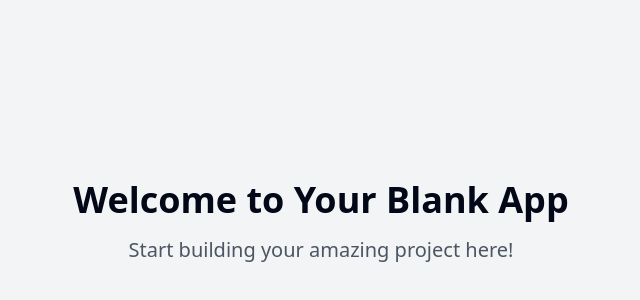
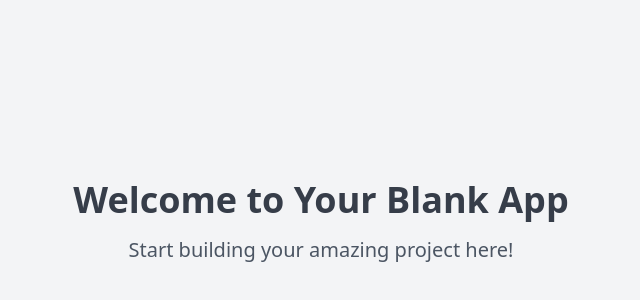
Before and after one commit to SadiqNaizam/mlo-a774-5f63, a React (Vite) app: page / in a window 1280 px wide. Shown: the part 178-478 px from the top of the page, without its empty margins (319-959 px from the left). Built offline with nearby package versions, Linux system fonts and the light colour scheme.

Commit message:
Files generated: index.css

```diff
--- a/src/index.css
+++ b/src/index.css
@@ -4,98 +4,113 @@
 
 @layer base {
   :root {
-    --background: 0 0% 100%;
-    --foreground: 222.2 84% 4.9%;
+    --background: 0 0% 98%; /* Near white */
+    --foreground: 220 15% 25%; /* Dark grayish blue */
 
-    --card: 0 0% 100%;
-    --card-foreground: 222.2 84% 4.9%;
+    --card: 0 0% 100%; /* White */
+    --card-foreground: 220 15% 25%; /* Dark grayish blue */
 
-    --popover: 0 0% 100%;
-    --popover-foreground: 222.2 84% 4.9%;
+    --popover: 0 0% 100%; /* White */
+    --popover-foreground: 220 15% 25%; /* Dark grayish blue */
 
-    --primary: 222.2 47.4% 11.2%;
-    --primary-foreground: 210 40% 98%;
+    --primary: 220 70% 55%; /* Professional blue */
+    --primary-foreground: 210 40% 98%; /* Light color for text on primary */
 
-    --secondary: 210 40% 96.1%;
-    --secondary-foreground: 222.2 47.4% 11.2%;
+    --secondary: 220 25% 90%; /* Light blue/gray */
+    --secondary-foreground: 220 70% 45%; /* Darker blue for text on secondary */
 
-    --muted: 210 40% 96.1%;
-    --muted-foreground: 215.4 16.3% 46.9%;
+    --muted: 220 20% 94%; /* Light gray */
+    --muted-foreground: 220 10% 45%; /* Medium gray */
 
-    --accent: 210 40% 96.1%;
-    --accent-foreground: 222.2 47.4% 11.2%;
+    --accent: 145 65% 40%; /* Actionable green */
+    --accent-foreground: 0 0% 100%; /* White text */
 
-    --destructive: 0 84.2% 60.2%;
-    --destructive-foreground: 210 40% 98%;
+    --destructive: 0 75% 55%; /* Clear red */
+    --destructive-foreground: 0 0% 100%; /* White text */
 
-    --border: 214.3 31.8% 91.4%;
-    --input: 214.3 31.8% 91.4%;
-    --ring: 222.2 84% 4.9%;
+    --border: 220 20% 85%; /* Subtle border */
+    --input: 220 20% 85%; /* Input border */
+    --ring: 220 70% 55%; /* Primary blue for focus rings */
 
-    --radius: 0.5rem;
+    --radius: 0.375rem; /* 6px */
 
+    /* Fonts */
+    --font-sans: "Inter", system-ui, -apple-system, BlinkMacSystemFont, "Segoe UI", Roboto, "Helvetica Neue", Arial, "Noto Sans", sans-serif, "Apple Color Emoji", "Segoe UI Emoji", "Segoe UI Symbol", "Noto Color Emoji";
+    --font-mono: ui-monospace, SFMono-Regular, Menlo, Monaco, Consolas, "Liberation Mono", "Courier New", monospace;
+
+    /* Sidebar colors aligned with main theme */
     --sidebar-background: 0 0% 98%;
-
-    --sidebar-foreground: 240 5.3% 26.1%;
-
-    --sidebar-primary: 240 5.9% 10%;
-
-    --sidebar-primary-foreground: 0 0% 98%;
-
-    --sidebar-accent: 240 4.8% 95.9%;
-
-    --sidebar-accent-foreground: 240 5.9% 10%;
-
-    --sidebar-border: 220 13% 91%;
-
-    --sidebar-ring: 217.2 91.2% 59.8%;
+    --sidebar-foreground: 220 15% 25%;
+    --sidebar-primary: 220 70% 55%;
+    --sidebar-primary-foreground: 210 40% 98%;
+    --sidebar-accent: 145 65% 40%;
+    --sidebar-accent-foreground: 0 0% 100%;
+    --sidebar-border: 220 20% 85%;
+    --sidebar-ring: 220 70% 55%;
   }
 
   .dark {
-    --background: 222.2 84% 4.9%;
-    --foreground: 210 40% 98%;
+    --background: 220 15% 15%; /* Dark grayish blue */
+    --foreground: 220 20% 90%; /* Light gray */
 
-    --card: 222.2 84% 4.9%;
-    --card-foreground: 210 40% 98%;
+    --card: 220 15% 20%; /* Slightly lighter dark */
+    --card-foreground: 220 20% 90%; /* Light gray */
 
-    --popover: 222.2 84% 4.9%;
-    --popover-foreground: 210 40% 98%;
+    --popover: 220 15% 18%; /* Slightly lighter dark */
+    --popover-foreground: 220 20% 90%; /* Light gray */
 
-    --primary: 210 40% 98%;
-    --primary-foreground: 222.2 47.4% 11.2%;
+    --primary: 220 70% 65%; /* Lighter blue for dark mode */
+    --primary-foreground: 220 15% 15%; /* Dark text on primary */
 
-    --secondary: 217.2 32.6% 17.5%;
-    --secondary-foreground: 210 40% 98%;
+    --secondary: 220 25% 30%; /* Darker blue/gray */
+    --secondary-foreground: 220 20% 90%; /* Light text */
 
-    --muted: 217.2 32.6% 17.5%;
-    --muted-foreground: 215 20.2% 65.1%;
+    --muted: 220 15% 25%; /* Dark gray */
+    --muted-foreground: 220 15% 65%; /* Lighter gray */
 
-    --accent: 217.2 32.6% 17.5%;
-    --accent-foreground: 210 40% 98%;
+    --accent: 145 60% 50%; /* Lighter green for dark mode */
+    --accent-foreground: 220 15% 15%; /* Dark text on accent */
 
-    --destructive: 0 62.8% 30.6%;
-    --destructive-foreground: 210 40% 98%;
+    --destructive: 0 70% 60%; /* Lighter red */
+    --destructive-foreground: 220 15% 15%; /* Dark text */
 
-    --border: 217.2 32.6% 17.5%;
-    --input: 217.2 32.6% 17.5%;
-    --ring: 212.7 26.8% 83.9%;
-    --sidebar-background: 240 5.9% 10%;
-    --sidebar-foreground: 240 4.8% 95.9%;
-    --sidebar-primary: 224.3 76.3% 48%;
-    --sidebar-primary-foreground: 0 0% 100%;
-    --sidebar-accent: 240 3.7% 15.9%;
-    --sidebar-accent-foreground: 240 4.8% 95.9%;
-    --sidebar-border: 240 3.7% 15.9%;
-    --sidebar-ring: 217.2 91.2% 59.8%;
+    --border: 220 15% 35%; /* Darker border */
+    --input: 220 15% 35%; /* Darker input border */
+    --ring: 220 70% 65%; /* Lighter primary blue for focus */
+
+    /* Sidebar colors aligned with main dark theme */
+    --sidebar-background: 220 15% 15%;
+    --sidebar-foreground: 220 20% 90%;
+    --sidebar-primary: 220 70% 65%;
+    --sidebar-primary-foreground: 220 15% 15%;
+    --sidebar-accent: 145 60% 50%;
+    --sidebar-accent-foreground: 220 15% 15%;
+    --sidebar-border: 220 15% 35%;
+    --sidebar-ring: 220 70% 65%;
   }
 }
+
+/* @layer utilities block can be removed if empty, or kept if other utilities are added later.
+   For now, .font-body and .font-heading are removed.
+*/
+/*
+@layer utilities {
+}
+*/
 
 @layer base {
   * {
     @apply border-border;
   }
-
   body {
-    @apply bg-background text-foreground;
+    @apply bg-background text-foreground font-sans; /* Uses Tailwind's font-sans, configured to var(--font-sans) */
+  }
+  h1,
+  h2,
+  h3,
+  h4,
+  h5,
+  h6 {
+    @apply font-sans font-semibold; /* Uses font-sans and applies a bolder weight */
   }
 }
```
